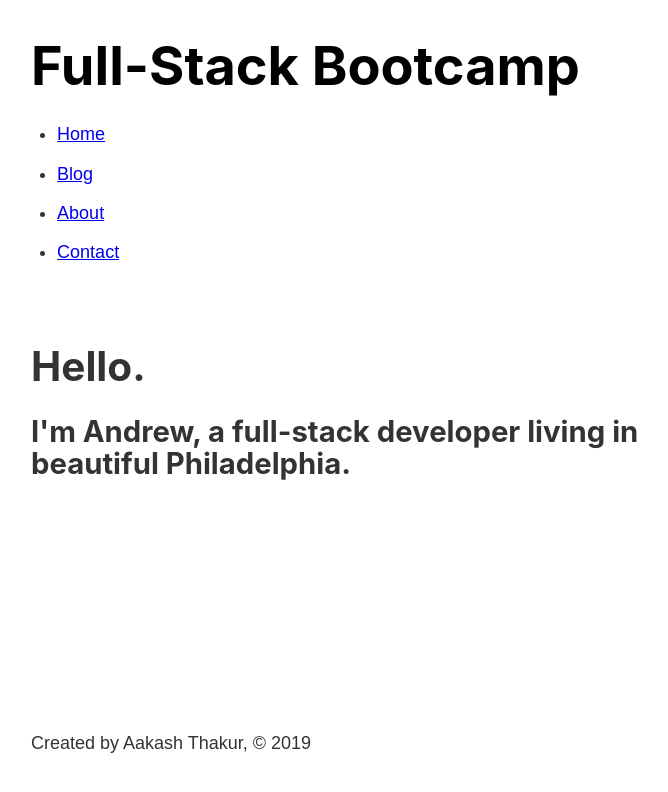
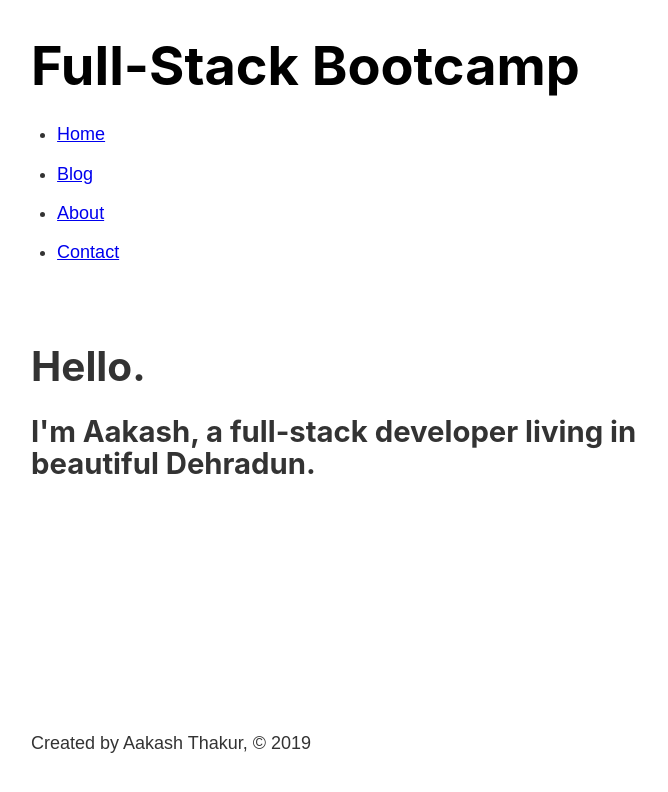
Before and after one commit to ATakaSKY/Gatsby-Bootcamp, a Gatsby site: page / in a window 1280 px wide. Shown: the whole page, without its empty margins (252-920 px from the left). Built offline with nearby package versions, Linux system fonts and the light colour scheme; Gatsby itself is replaced by a stand-in of ours.

Commit message:
added personal det

```diff
--- a/package.json
+++ b/package.json
@@ -11,6 +11,9 @@
     "start": "npm run develop",
     "serve": "gatsby serve",
     "test": "echo \"Write tests! -> https://gatsby.dev/unit-testing\""
+  },
+  "engines": {
+    "node":"8.12.0"
   },
   "dependencies": {
     "@contentful/rich-text-react-renderer": "^13.2.0",
--- a/src/pages/index.js
+++ b/src/pages/index.js
@@ -9,7 +9,7 @@ const IndexPage = () => {
             <Layout>
                 <Head title="Home" />
                 <h1>Hello.</h1>
-                <h2>I'm Andrew, a full-stack developer living in beautiful Philadelphia.</h2>
+                <h2>I'm Aakash, a full-stack developer living in beautiful Dehradun.</h2>
             </Layout>
         </div>
     )
```
